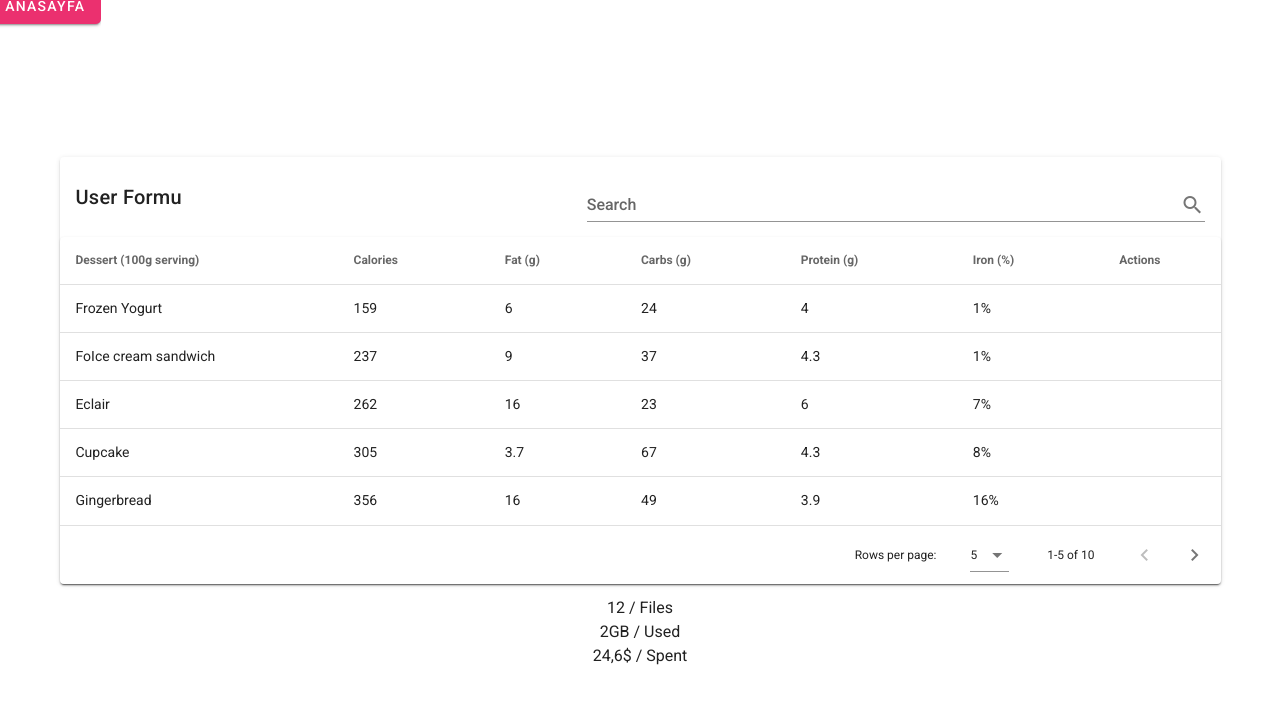
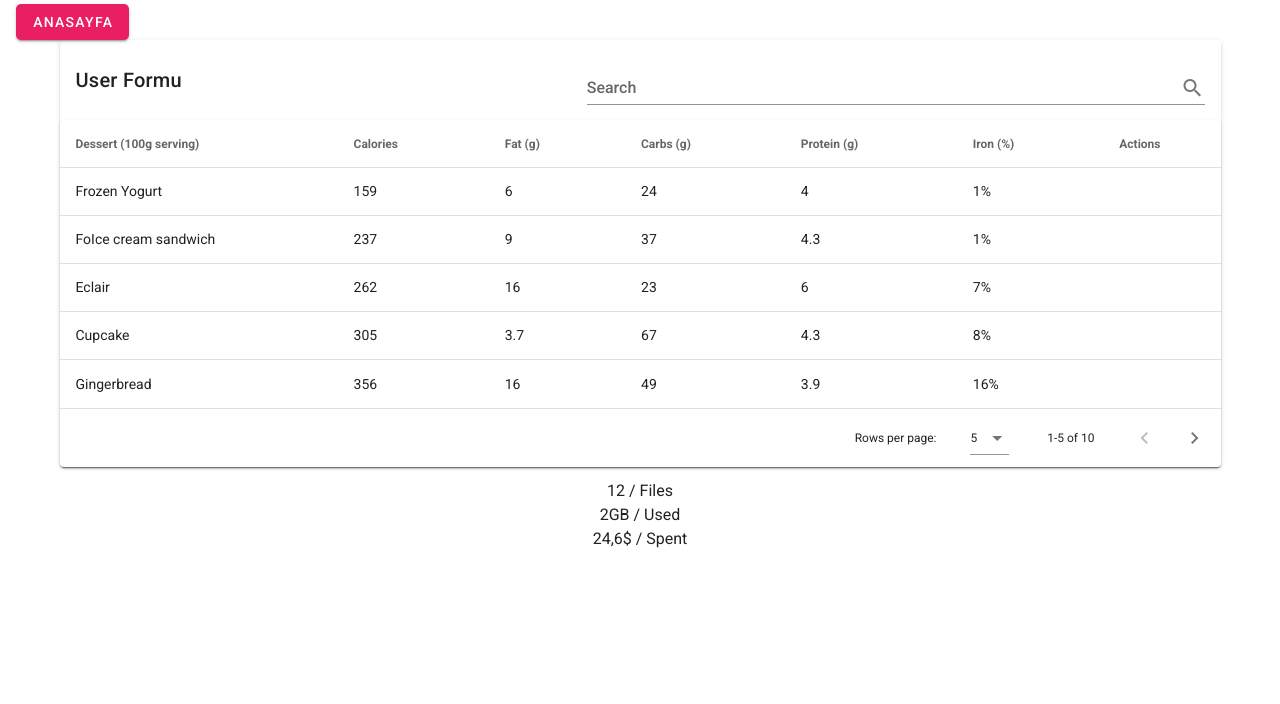
Before and after one commit to rasimoner/cari, a Vue app: page /users in a window 1280 px wide. Shown: the top 704 px of the page. Built offline with nearby package versions, Linux system fonts and the light colour scheme.

Commit message:
daily work 17.12.20

```diff
--- a/src/App.vue
+++ b/src/App.vue
@@ -1,20 +1,20 @@
 <template>
   <v-app app>
+    <app-nav-bar />
+
     <v-row class="flex-child">
-      <v-col class="d-flex" cols="0" md="0">
-        <app-nav-bar />
-      </v-col>
-      <v-col class="d-flex" cols="12" md="12">
+      <v-col class="d-flex mt-7" cols="12" md="12">
         <router-view />
       </v-col>
     </v-row>
-    <app-footer class="hasMobileFooter" />
+
+    <app-footer class="has-mobile-footer" />
   </v-app>
 </template>
 
 <script lang="ts">
+import { Component, Vue } from "vue-property-decorator";
 import AppNavBarComponent from "@/components/app/AppNavbarComponent.vue";
-import { Component, Vue } from "vue-property-decorator";
 import AppFooter from "@/components/app/AppFooterComponent.vue";
 
 @Component({
@@ -34,13 +34,13 @@ export default class App extends Vue {
 }
 </script>
 <style scoped>
-.hasMobileFooter {
+.has-mobile-footer {
   display: none;
   text-align: center;
 }
 
 @media screen and (max-width: 768px) {
-  .hasMobileFooter {
+  .has-mobile-footer {
     display: block;
   }
 }
--- a/src/components/app/AppNavbarComponent.vue
+++ b/src/components/app/AppNavbarComponent.vue
@@ -1,17 +1,10 @@
 <template>
-  <v-sheet class="overflow-hidden">
-    <v-container>
-      <v-row align="center" justify="center">
-        <v-btn
-          style="border-radius: 5px"
-          color="pink"
-          dark
-          @click.stop="drawer = !drawer"
-        >
-          {{ setActivePageName() }}
-        </v-btn>
-      </v-row>
-    </v-container>
+  <div class="overflow-hidden pb-3" :class="[{ sticky: !drawer }]">
+    <div class="pl-3 ml-1 mt-1">
+      <v-btn class="radius-5" color="pink" dark @click.stop="drawerChange">
+        {{ setActivePageName() }}
+      </v-btn>
+    </div>
 
     <v-navigation-drawer v-model="drawer" absolute temporary>
       <v-list-item>
@@ -20,7 +13,9 @@
         </v-list-item-avatar>
 
         <v-list-item-content>
-          <v-list-item-title>Cari App</v-list-item-title>
+          <v-list-item-title>
+            {{ appName }}
+          </v-list-item-title>
         </v-list-item-content>
       </v-list-item>
 
@@ -38,49 +33,60 @@
           </v-list-item-icon>
 
           <v-list-item-content>
-            <v-list-item-title>{{ item.title }}</v-list-item-title>
+            <v-list-item-title>
+              {{ item.title }}
+            </v-list-item-title>
           </v-list-item-content>
         </v-list-item>
       </v-list>
     </v-navigation-drawer>
-  </v-sheet>
+  </div>
 </template>
 
 <script lang="ts">
 import { Component, Vue } from "vue-property-decorator";
-import { RouterItemsModel } from "@/components/app/router-items-model.interface.ts";
+import { ROUTER_ITEMS } from "@/components/app/router-items.const";
 
 @Component
 export default class AppNavBarComponent extends Vue {
   name: string = "AppNavBarComponent";
+
   drawer: boolean = false;
-  routerItems: RouterItemsModel[] = [
-    { title: "Anasayfa", icon: "mdi-home-city", path: "/" },
-    { title: "Hakkımızda", icon: "mdi-information", path: "/about" },
-    {
-      title: "Kullanıcılar",
-      icon: "mdi-account-group-outline",
-      path: "/users",
-    },
-    { title: "Hesabım", icon: "mdi-account", path: "/about" },
-  ];
+  appName: string = "Cari App";
+
+  get routerItems() {
+    return ROUTER_ITEMS;
+  }
 
   setActivePageName() {
-    let pageName = this.routerItems.find(
+    const pageName = this.routerItems.find(
       (x) => x.path == this.$store.getters.getCurrentPage
     );
-    if (pageName) {
-      return pageName.title;
-    }
+    if (pageName) return pageName.title;
   }
+
+  drawerChange() {
+    this.drawer = !this.drawer;
+  }
+
   onUrlChange(path: string) {
-    if (path == this.$store.getters.getCurrentPage) {
-      return;
-    }
+    if (path == this.$store.getters.getCurrentPage) return;
+
     this.$store.dispatch("changeCurrentPage", path);
     this.$router.replace(path);
   }
 }
 </script>
 
-<style scoped></style>
+<style scoped>
+.sticky {
+  position: fixed;
+  top: 0;
+  width: 100%;
+  z-index: 2;
+}
+
+.radius-5 {
+  border-radius: 5px;
+}
+</style>
--- /dev/null
+++ b/src/components/app/router-items.const.ts
@@ -0,0 +1,12 @@
+import { RouterItemsModel } from "@app/router-items-model.interface";
+
+export const ROUTER_ITEMS: RouterItemsModel[] = [
+  { title: "Anasayfa", icon: "mdi-home-city", path: "/" },
+  { title: "Hakkımızda", icon: "mdi-information", path: "/about" },
+  {
+    title: "Kullanıcılar",
+    icon: "mdi-account-group-outline",
+    path: "/users",
+  },
+  { title: "Hesabım", icon: "mdi-account", path: "/about" },
+];
--- a/src/components/pages/HomeComponent.vue
+++ b/src/components/pages/HomeComponent.vue
@@ -1,17 +1,30 @@
 <template>
   <v-container>
     <v-layout>
-      <v-flex xs12> </v-flex>
+      <v-flex xs12>
+        <users-component :user-detail="userDetail" />
+      </v-flex>
     </v-layout>
   </v-container>
 </template>
 
 <script lang="ts">
 import { Component, Vue } from "vue-property-decorator";
+import UsersComponent from "@/components/pages/UsersComponent.vue";
+import { UsersDetailModel } from "@/models/users-detail-model.interface";
 
-@Component
+@Component({
+  components: { UsersComponent },
+})
 export default class HomeComponent extends Vue {
   name: string = "HomeComponent";
+
+  userDetail: UsersDetailModel[] = [
+    {
+      title: "Cari",
+      subTitle: "App",
+    },
+  ];
 }
 </script>
 
--- /dev/null
+++ b/src/mockDatas/sample-datas.const.ts
@@ -0,0 +1,84 @@
+import {RasTableModel} from "@/models/ras-table-model.interface";
+
+export const SAMPLE_TABLE_DATA: RasTableModel[] = [
+    {
+        name: "Frozen Yogurt",
+        calories: 159,
+        fat: 6.0,
+        carbs: 24,
+        protein: 4.0,
+        iron: "1%",
+    },
+    {
+        name: "FoIce cream sandwich",
+        calories: 237,
+        fat: 9.0,
+        carbs: 37,
+        protein: 4.3,
+        iron: "1%",
+    },
+    {
+        name: "Eclair",
+        calories: 262,
+        fat: 16.0,
+        carbs: 23,
+        protein: 6.0,
+        iron: "7%",
+    },
+    {
+        name: "Cupcake",
+        calories: 305,
+        fat: 3.7,
+        carbs: 67,
+        protein: 4.3,
+        iron: "8%",
+    },
+    {
+        name: "Gingerbread",
+        calories: 356,
+        fat: 16.0,
+        carbs: 49,
+        protein: 3.9,
+        iron: "16%",
+    },
+    {
+        name: "Jelly bean",
+        calories: 375,
+        fat: 0.0,
+        carbs: 94,
+        protein: 0.0,
+        iron: "0%",
+    },
+    {
+        name: "Lollipop",
+        calories: 392,
+        fat: 0.2,
+        carbs: 98,
+        protein: 0,
+        iron: "2%",
+    },
+    {
+        name: "Honeycomb",
+        calories: 408,
+        fat: 3.2,
+        carbs: 87,
+        protein: 6.5,
+        iron: "45%",
+    },
+    {
+        name: "Donut",
+        calories: 452,
+        fat: 25.0,
+        carbs: 51,
+        protein: 4.9,
+        iron: "22%",
+    },
+    {
+        name: "KitKat",
+        calories: 518,
+        fat: 26.0,
+        carbs: 65,
+        protein: 7,
+        iron: "6%",
+    },
+];
--- a/src/views/Users.vue
+++ b/src/views/Users.vue
@@ -79,6 +79,7 @@ import { UsersDetailModel } from "@/models/users-detail-model.interface";
 import RasTableComponent from "@/components/_rasComps/ras-table-comp/rasTableComponent.vue";
 import { RasTableHeaders } from "@/components/_rasComps/ras-table-comp/ras-table-headers.interface";
 import { RasTableModel } from "@/models/ras-table-model.interface";
+import { SAMPLE_TABLE_DATA } from "@/mockDatas/sample-datas.const";
 
 @Component({
   components: {
@@ -140,6 +141,7 @@ export default class Users extends Vue {
 
   close() {
     this.dialog = false;
+
     setTimeout(() => {
       this.editedItem = Object.assign({}, this.defaultItem);
       this.editedIndex = -1;
@@ -168,89 +170,7 @@ export default class Users extends Vue {
   }
 
   getItems() {
-    let tableModel: RasTableModel[] = [
-      {
-        name: "Frozen Yogurt",
-        calories: 159,
-        fat: 6.0,
-        carbs: 24,
-        protein: 4.0,
-        iron: "1%",
-      },
-      {
-        name: "FoIce cream sandwich",
-        calories: 237,
-        fat: 9.0,
-        carbs: 37,
-        protein: 4.3,
-        iron: "1%",
-      },
-      {
-        name: "Eclair",
-        calories: 262,
-        fat: 16.0,
-        carbs: 23,
-        protein: 6.0,
-        iron: "7%",
-      },
-      {
-        name: "Cupcake",
-        calories: 305,
-        fat: 3.7,
-        carbs: 67,
-        protein: 4.3,
-        iron: "8%",
-      },
-      {
-        name: "Gingerbread",
-        calories: 356,
-        fat: 16.0,
-        carbs: 49,
-        protein: 3.9,
-        iron: "16%",
-      },
-      {
-        name: "Jelly bean",
-        calories: 375,
-        fat: 0.0,
-        carbs: 94,
-        protein: 0.0,
-        iron: "0%",
-      },
-      {
-        name: "Lollipop",
-        calories: 392,
-        fat: 0.2,
-        carbs: 98,
-        protein: 0,
-        iron: "2%",
-      },
-      {
-        name: "Honeycomb",
-        calories: 408,
-        fat: 3.2,
-        carbs: 87,
-        protein: 6.5,
-        iron: "45%",
-      },
-      {
-        name: "Donut",
-        calories: 452,
-        fat: 25.0,
-        carbs: 51,
-        protein: 4.9,
-        iron: "22%",
-      },
-      {
-        name: "KitKat",
-        calories: 518,
-        fat: 26.0,
-        carbs: 65,
-        protein: 7,
-        iron: "6%",
-      },
-    ];
-    return tableModel;
+    return SAMPLE_TABLE_DATA;
   }
 }
 </script>
```
Also changed, not shown: 4 other files (tests, documents, lock files or other folders).
